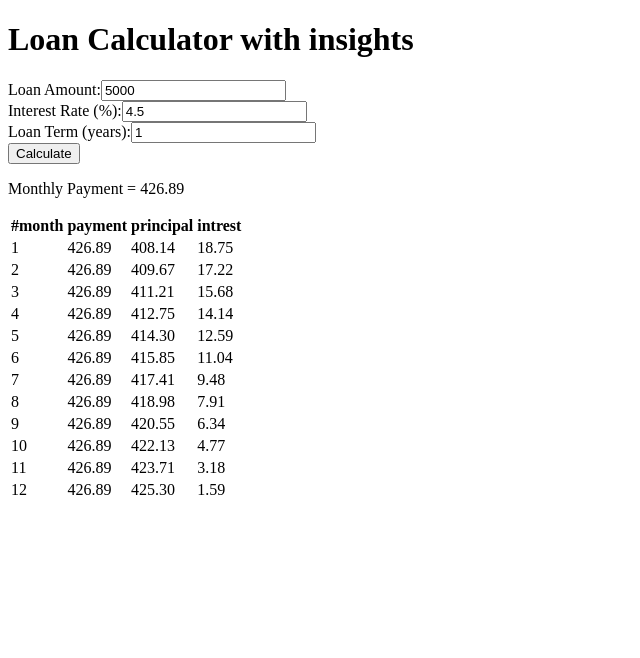
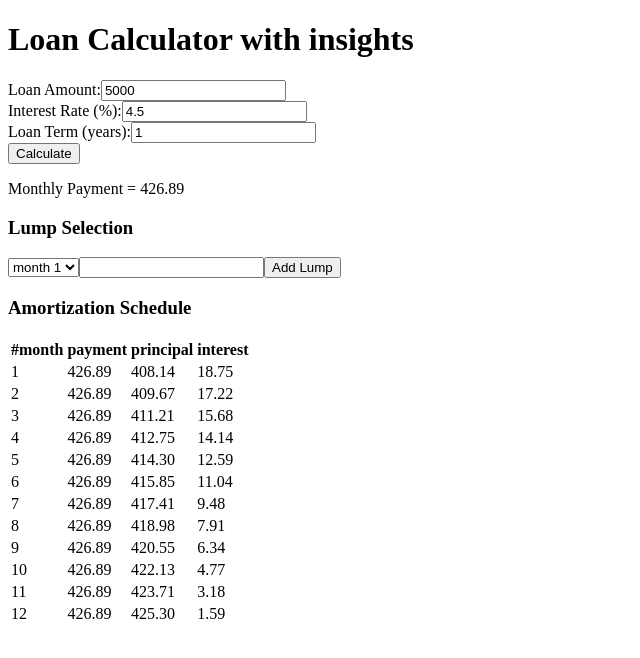
Before and after one commit to sanvirk99/loan-app, a React (Vite) app: page / in a window 1280 px wide. Shown: the top 658 px of the page, without its empty margins (0-640 px from the left). Built offline with nearby package versions, Linux system fonts and the light colour scheme.

Commit message:
lump compoenets added, work on the interation with the amoirtization

```diff
--- a/src/Amortization.jsx
+++ b/src/Amortization.jsx
@@ -65,23 +65,27 @@ const Amortization = (props) => {
     const loanAmount = props.loanAmount
     const monthlyPayment = props.monthlyPayment;
 
-    const [payments, setPayments] = useState([])
+   // const [payments, setPayments] = useState([])
+    const payments=props.payments;
+    const setPayments=props.setPayments;
+    const lumps=props.lumps; //only read lumps which will change the payments
 
     useEffect(() => {
         let paymentArray = arrayFactory(loanAmount, interestRate, loanTermYear);
         console.log(paymentArray);
         setPayments(paymentArray);
-    }, [loanAmount, interestRate, loanTermYear]);
+    }, [monthlyPayment]);
 
     return (
         <div>
+            <h3>Amortization Schedule</h3>
             <table>
                 <thead>
                     <tr>
                         <th>#month</th>
                         <th>payment</th>
                         <th>principal</th>
-                        <th>intrest</th>
+                        <th>interest</th>
                     </tr>
                 </thead>
                 <tbody>
--- a/src/App.jsx
+++ b/src/App.jsx
@@ -2,6 +2,7 @@ import { useEffect, useState } from 'react'
 import Calculator from './Calculator'
 import Input from './Input'
 import Amortization from './Amortization'
+import LumpSelection from './LumpSelection'
 
 // function calculateMonthlyPayment(principal, annualInterestRate, loanTermYears) {
 //   loanTermYears=Math.floor(loanTermYears);
@@ -305,6 +306,8 @@ function App() {
   const [loanTermYear, setLoanTermYear] = useState(1);
   const [monthlyPayment, setMonthlyPayment] = useState(0);
 
+  const [payments, setPayments] = useState([]);
+  const [lumps, setLumps] = useState([]);
   return (
     <>
       <h1>Loan Calculator with insights</h1>
@@ -323,12 +326,24 @@ function App() {
         monthlyPayment={monthlyPayment}
         setMonthlyPayment={setMonthlyPayment}
       />
+      <LumpSelection //make this handel only input and output the values, its months selection is dependedent on the amortization
+        payments={payments} //only read
+        lumps={lumps}
+        setLumps={setLumps}
+      />
       <Amortization //read the values from the input and calculate the monthly payment and interest return a info string
         loanAmount={loanAmount}
         interestRate={interestRate}
         loanTermYear={loanTermYear}
         monthlyPayment={monthlyPayment}
+
+        payments={payments}
+        setPayments={setPayments} //mondify the payments
+        lumps={lumps}
+       // setLumps={setLumps}
+
       />
+
     </>
   )
 }
--- /dev/null
+++ b/src/LumpSelection.jsx
@@ -0,0 +1,86 @@
+import { useEffect, useState } from "react";
+
+function lumpObject(month, amount) {
+    this.month = month;
+    this.amount = amount;
+}
+
+
+const LumpSelection = (props) => {
+
+    //based on the term of the loan, i genereate each possible month a lump can be made
+    //also have to verify that for agiven month not excedding the max amount of the loan remaining
+
+    //which is why in need to look at the payments array and see what the remaining balance at each given month
+    //const [lumps, setLumps] = useState([]);
+    const lumps=props.lumps;
+    const setLumps=props.setLumps;
+    const payments=props.payments;
+
+    useEffect(() => {
+
+        //when payments modified, need lumps no longer taken into account should be removed
+
+    },[payments])
+
+
+    //just create new month if the month already exists
+    //may need modification when recalculating the payments but can i can squash all months
+    const handleSubmit = (event) => {
+        event.preventDefault();
+        console.log(event.target)
+        console.log(event.target.lumpSelection.value)
+        console.log(event.target.lumpAmount.value)
+        let temp=[...lumps];
+        let month=parseInt(event.target.lumpSelection.value);
+        let amount=Number(event.target.lumpAmount.value);
+        temp.push(new lumpObject(month,amount))
+        setLumps(temp);
+
+    }
+
+    const handelClick = (month) => {
+        let temp=[...lumps];
+        let index=temp.findIndex((lump)=>lump.month===month);
+        temp.splice(index,1);
+        setLumps(temp);
+
+    }
+
+
+
+    return (
+        <>
+        <div>
+            <h3> Lump Selection</h3>
+            <form onSubmit={handleSubmit}>
+            <select name='lumpSelection' id='lumpSelection'>
+                <option value='1'>month 1</option>
+                <option value='2'>month 2</option>
+                <option value='3'>month 3</option>
+                <option value='4'>month 4</option>
+            </select>
+            <input type='number' name='lumpAmount' id='lumpAmount' />
+            <button> Add Lump</button>
+            </form>
+        </div>
+
+        {lumps.length>0 && <div>
+            <h3> Lump Summary</h3>
+            <ul>
+                {lumps.map((lump) => {
+                    return <li key={lump.month}> Month: {lump.month} Amount: {lump.amount} <button onClick={()=>handelClick(lump.month)}>Remove</button></li>
+                })}
+            </ul>
+        </div>
+
+        }
+
+        </>
+
+
+
+    );
+}
+
+export default LumpSelection;
```
